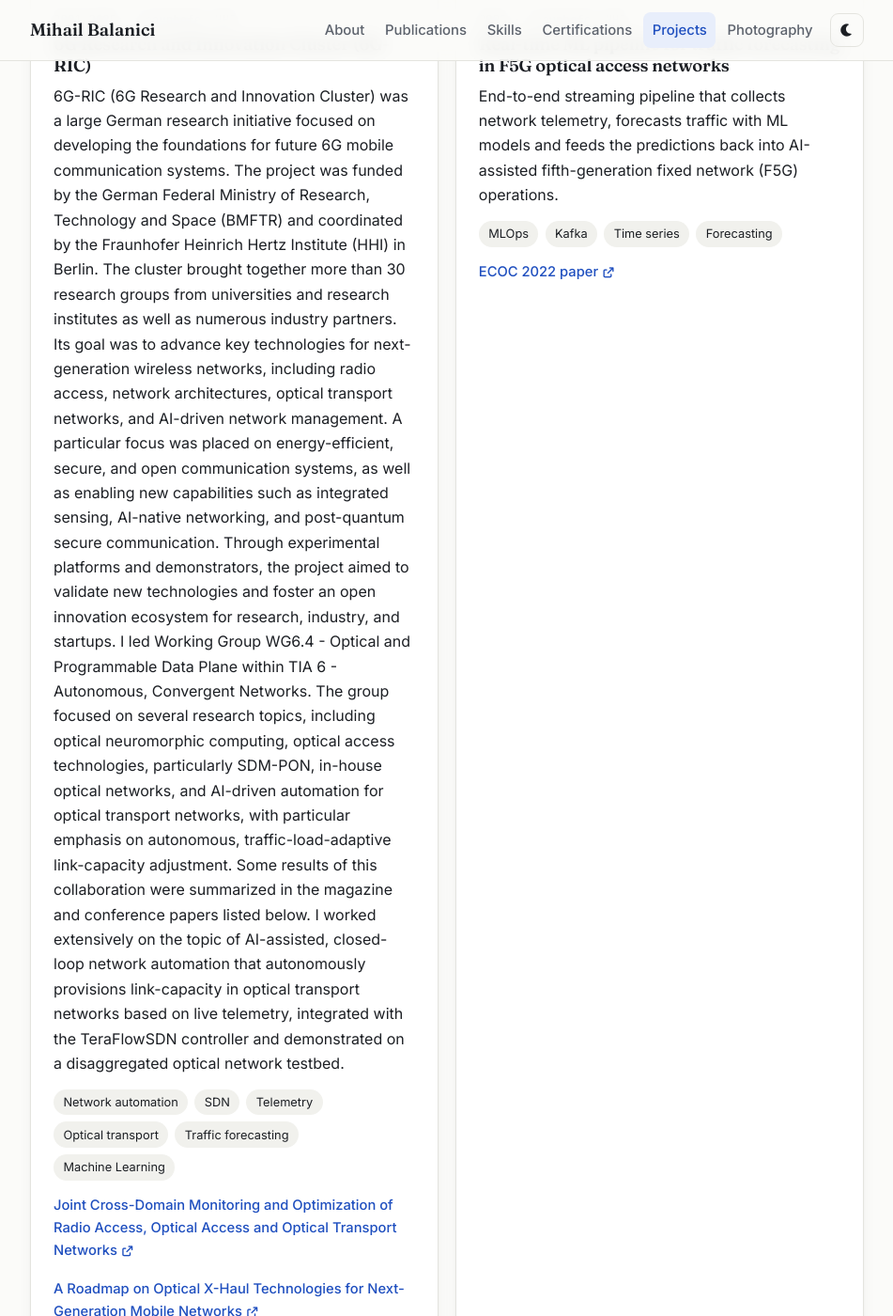
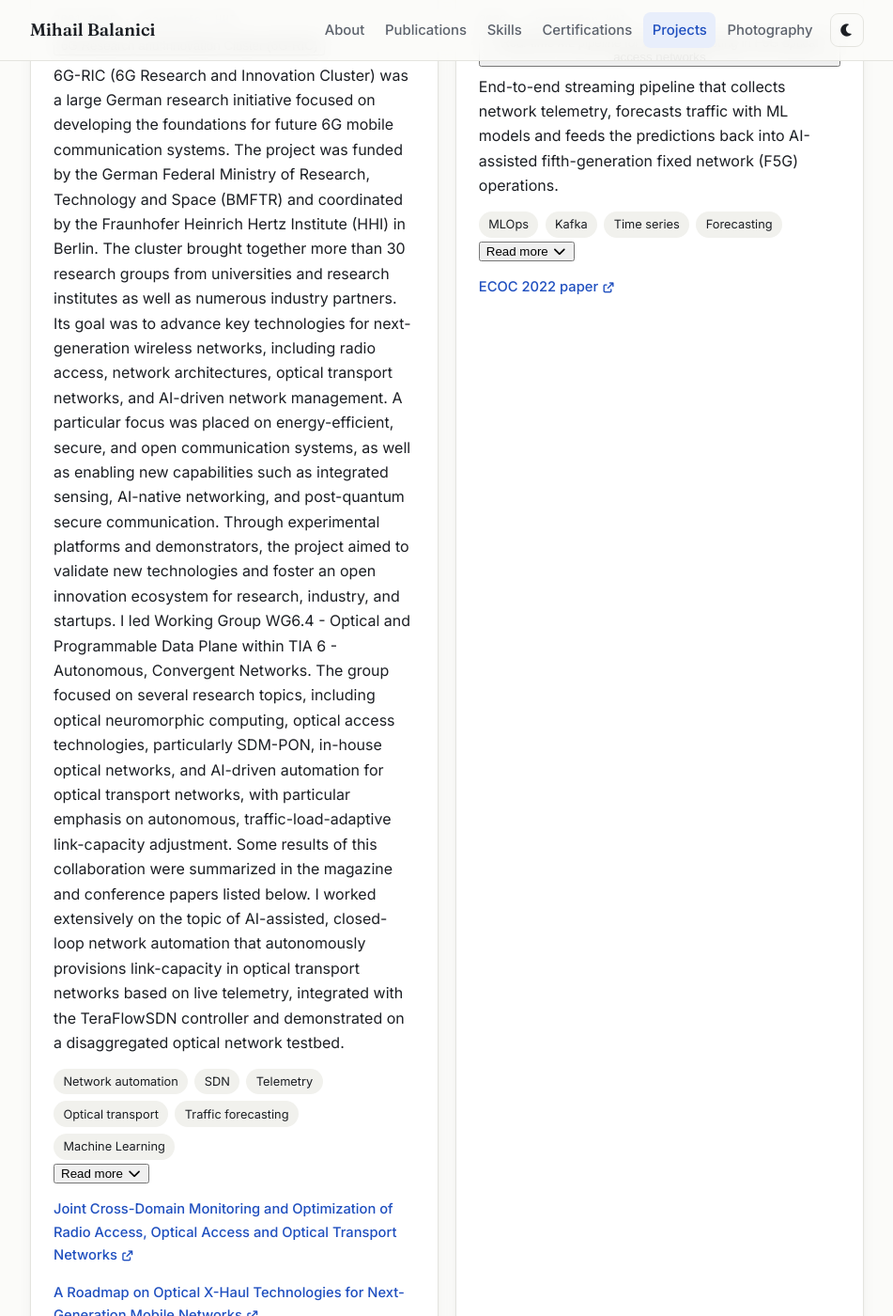
Before and after one commit to mihailbalanici/mihailbalanici.github.io, a Jekyll site: the page built from projects.html, in a window 1280 px wide and 1400 px high, scrolled down 261 px. Shown: the whole window at 94% size, without its empty margins (164-1115 px from the left). Built offline with Jekyll 4.4.1, drawn with Linux system fonts in a browser that asks for light colours.

Commit message:
Update projects.html

```diff
--- a/projects.html
+++ b/projects.html
@@ -4,13 +4,16 @@
 permalink: /projects/
 lead: Research prototypes and systems I've built.
 ---
-<div class="cards">
+<div class="cards projects-grid">
   {% for p in site.data.projects %}
-  <article class="card project">
+  <article class="card project is-collapsed">
     <p class="meta">{{ p.period }} · {{ p.where }}</p>
-    <h2>{{ p.title }}</h2>
-    <p>{{ p.summary }}</p>
-    {% if p.tags %}<ul class="chips small-chips">{% for t in p.tags %}<li>{{ t }}</li>{% endfor %}</ul>{% endif %}
+    <h2><button type="button" class="project-title" aria-expanded="false" aria-controls="project-{{ forloop.index }}">{{ p.title }}</button></h2>
+    <div class="project-body" id="project-{{ forloop.index }}">
+      <p>{{ p.summary }}</p>
+      {% if p.tags %}<ul class="chips small-chips">{% for t in p.tags %}<li>{{ t }}</li>{% endfor %}</ul>{% endif %}
+    </div>
+    <button type="button" class="project-toggle" aria-expanded="false" aria-controls="project-{{ forloop.index }}"><span>Read more</span> <i class="fa-solid fa-chevron-down"></i></button>
     {% if p.links.size > 0 %}
     <p class="links">
       {% for l in p.links %}<a href="{{ l.url }}" target="_blank" rel="noopener">{{ l.label }} <i class="fa-solid fa-arrow-up-right-from-square"></i></a>{% endfor %}
@@ -19,3 +22,26 @@
   </article>
   {% endfor %}
 </div>
+
+<script>
+  (function () {
+    document.querySelectorAll(".project").forEach(function (card) {
+      var body = card.querySelector(".project-body");
+      var buttons = card.querySelectorAll(".project-title, .project-toggle");
+      var toggle = card.querySelector(".project-toggle");
+      // Hide the toggle if the whole text already fits and there are no tags
+      if (body.scrollHeight <= body.clientHeight + 2 && !body.querySelector(".chips")) {
+        card.classList.remove("is-collapsed"); toggle.hidden = true; return;
+      }
+      function set(open) {
+        card.classList.toggle("is-collapsed", !open);
+        body.style.maxHeight = open ? body.scrollHeight + "px" : "";
+        buttons.forEach(function (b) { b.setAttribute("aria-expanded", open); });
+        toggle.querySelector("span").textContent = open ? "Show less" : "Read more";
+      }
+      buttons.forEach(function (b) {
+        b.addEventListener("click", function () { set(card.classList.contains("is-collapsed")); });
+      });
+    });
+  })();
+</script>
```
